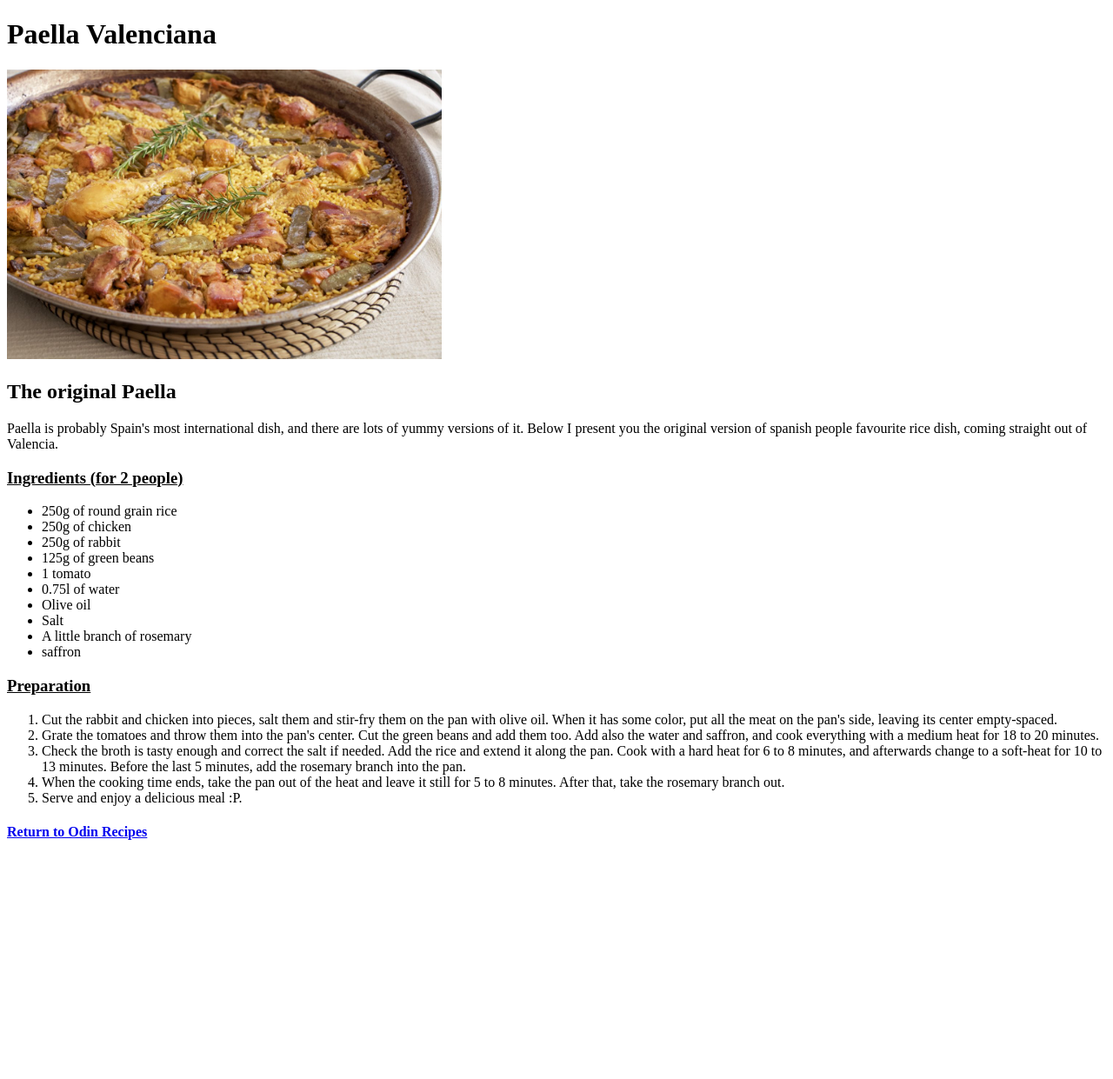
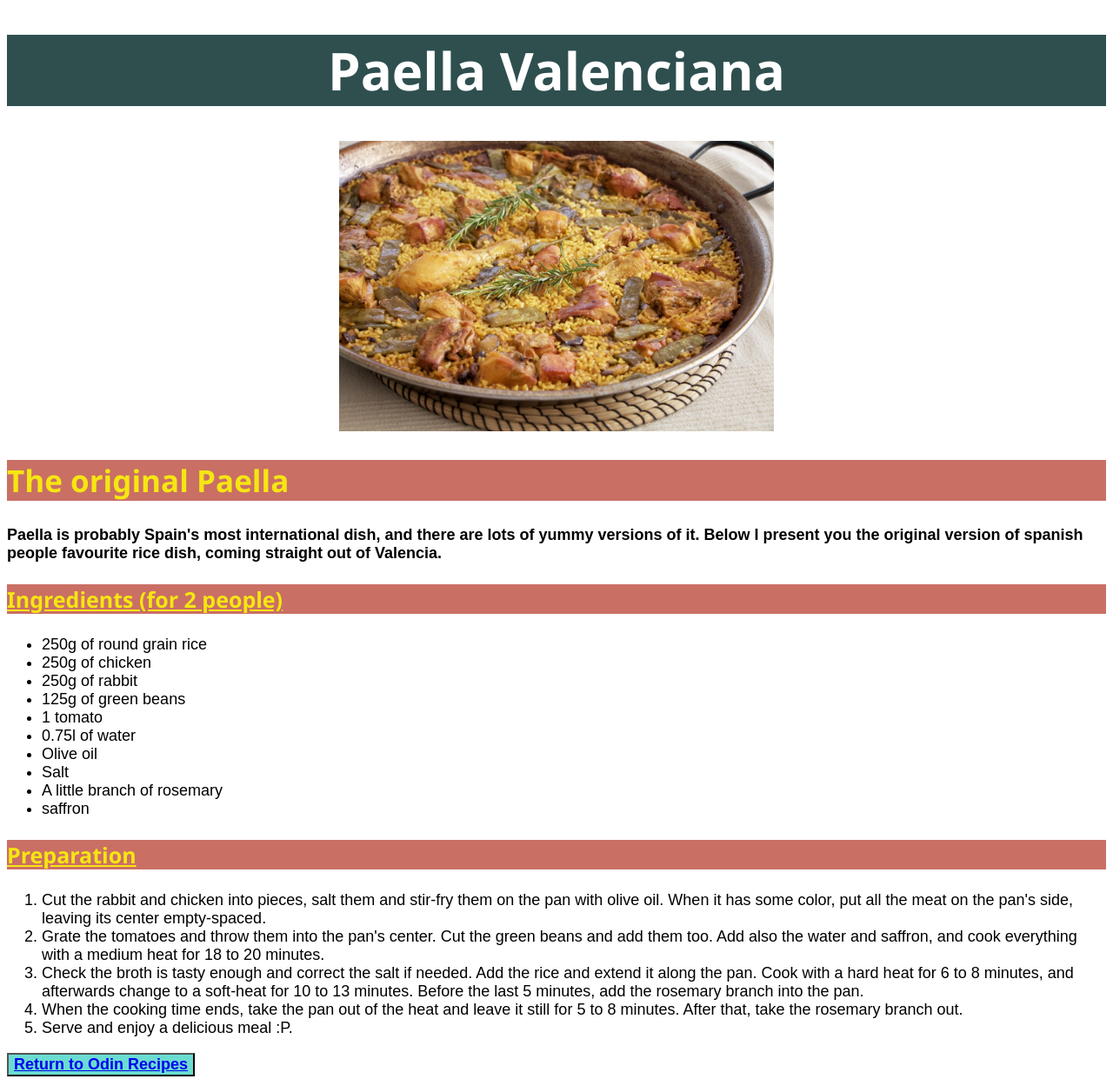
Before and after one commit to albertng94/odin-recipes, a plain HTML site: page Recipes/paella.html in a window 1280 px wide. Shown: the whole page at 87% size. Before the commit the page ends 987 px from the top, so only its background shows below. Drawn offline with Linux system fonts and the light colour scheme.

Commit message:
styled the paella page with css
modify paella.html to make it adaptable to style.css, fix redundant code
from spanish_omelette.html.

```diff
--- a/Recipes/paella.html
+++ b/Recipes/paella.html
@@ -3,15 +3,16 @@
 <head>
     <meta charset="UTF-8">
     <title>Paella Valenciana</title>
+    <link rel="stylesheet" href="./../css/style.css">
 </head>
 <body>
-    <h1>Paella Valenciana</h1>
-    <img src="../img/paella.jpg" alt="A delicious Paella
-    Valenciana" width="500">
-    <h2>The original Paella</h2>
-    <p>Paella is probably Spain's most international dish, and there are lots of yummy versions of it. Below I present you the original version of spanish people favourite rice dish, coming straight out of Valencia.</p>
-    <h3><ins>Ingredients (for 2 people)</ins></h3>
-    <ul>
+    <h1 class="h1 common">Paella Valenciana</h1>
+    <div class="common"><img src="../img/paella.jpg" alt="A delicious Paella
+    Valenciana" width="500"></div>
+    <h2 class="red">The original Paella</h2>
+    <p class="para font bold">Paella is probably Spain's most international dish, and there are lots of yummy versions of it. Below I present you the original version of spanish people favourite rice dish, coming straight out of Valencia.</p>
+    <h3 class="red"><ins>Ingredients (for 2 people)</ins></h3>
+    <ul class="para font">
         <li>250g of round grain rice</li>
         <li>250g of chicken</li>
         <li>250g of rabbit</li>
@@ -24,8 +25,8 @@
         <li>saffron</li>
 
     </ul>
-    <h3><ins>Preparation</ins></h3>
-    <ol>
+    <h3 class="red"><ins>Preparation</ins></h3>
+    <ol class="para font">
         <li>Cut the rabbit and chicken into pieces, salt them and stir-fry them on the pan with olive oil. When it has some color, put all the meat on the pan's side, leaving its center empty-spaced.</li>
         <li>Grate the tomatoes and throw them into the pan's center. Cut the green beans and add them too. Add also the water and saffron, and cook everything with a medium heat for 18 to 20 minutes.</li>
         <li>Check the broth is tasty enough and correct the salt if needed. Add the rice and extend it along the pan. Cook with a hard heat for 6 to 8 minutes, and afterwards change to a soft-heat for 10 to 13 minutes. Before the last 5 minutes, add the rosemary branch into the pan.</li>
@@ -34,6 +35,6 @@
     </ol>
 
 
-    <a href="../index.html"><h4>Return to Odin Recipes</h4></a>
+    <button class="button"><a href="../index.html">Return to Odin Recipes</a></button>
 </body>
 </html>
```
Also changed, not shown: Recipes/spanish_omelette.html (+1 -1 lines).
